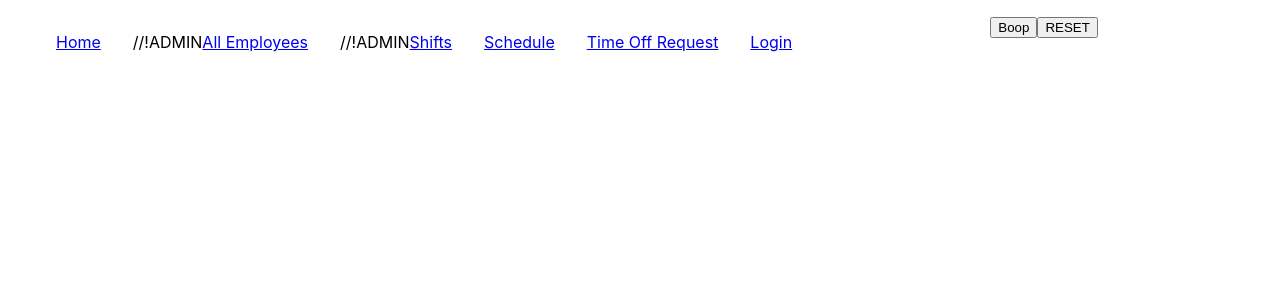
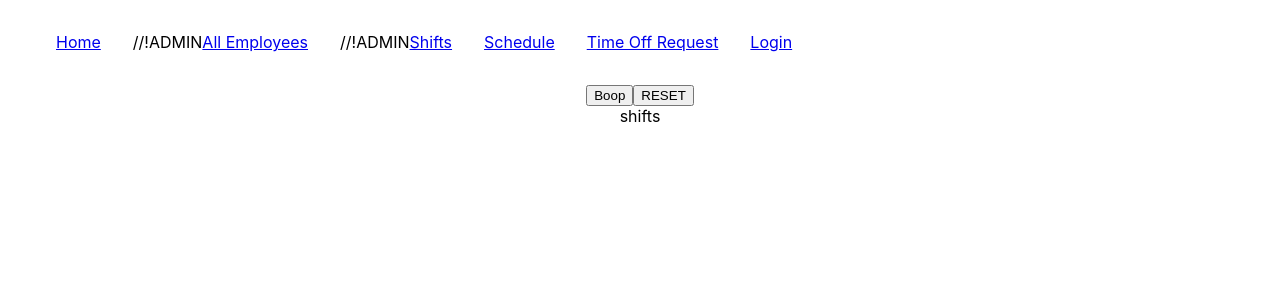
Before and after one commit to lzklein/express-project, a React (Create React App) app in the folder client/: page /shifts in a window 1280 px wide. Shown: the top 300 px of the page. Built offline with nearby package versions, Linux system fonts and the light colour scheme.

Commit message:
navbar routes built

```diff
--- a/client/src/App.css
+++ b/client/src/App.css
@@ -38,6 +38,7 @@
 }
 
 .nav-list {
+  display: flex;
   list-style-type: none;
 }
 
--- a/client/src/App.js
+++ b/client/src/App.js
@@ -2,8 +2,16 @@ import './App.css';
 import React, {createContext, useState, useEffect} from 'react';
 import {Routes, Route} from 'react-router-dom';
 
+// Components
 import Home from './components/home';
-import Header from './components/header'
+import Header from './components/header';
+import Timeoff from './components/timeoff';
+import Schedule from './components/schedule';
+import Shifts from './components/shifts';
+import Employees from './components/employees';
+import Login from './components/login';
+import Profile from './components/profile';
+
 export const AuthContext = createContext();
 
 function App() {
@@ -14,6 +22,12 @@ function App() {
       <div className="App">
         <Header />
         <Routes>
+          <Route path='/timeoff' element={<Timeoff />}/>
+          <Route path='/schedule' element={<Schedule />}/>
+          <Route path='/shifts' element={<Shifts />}/>
+          <Route path='/employees' element={<Employees />}/>
+          <Route path='/profile' element={<Profile />}/>
+          <Route path='/login' element={<Login />}/>
           <Route path="/" element={<Home />} />
         </Routes>
       </div>
--- /dev/null
+++ b/client/src/components/shifts.js
@@ -0,0 +1,10 @@
+import React from 'react'
+
+// make edit delete shifts
+const shifts = () => {
+  return (
+    <div>shifts</div>
+  )
+}
+
+export default shifts
```
